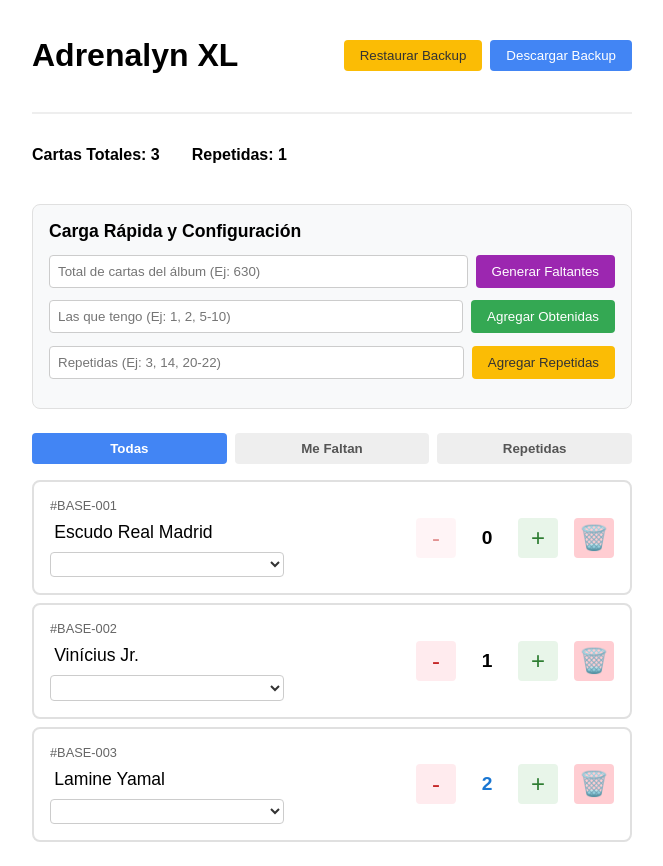
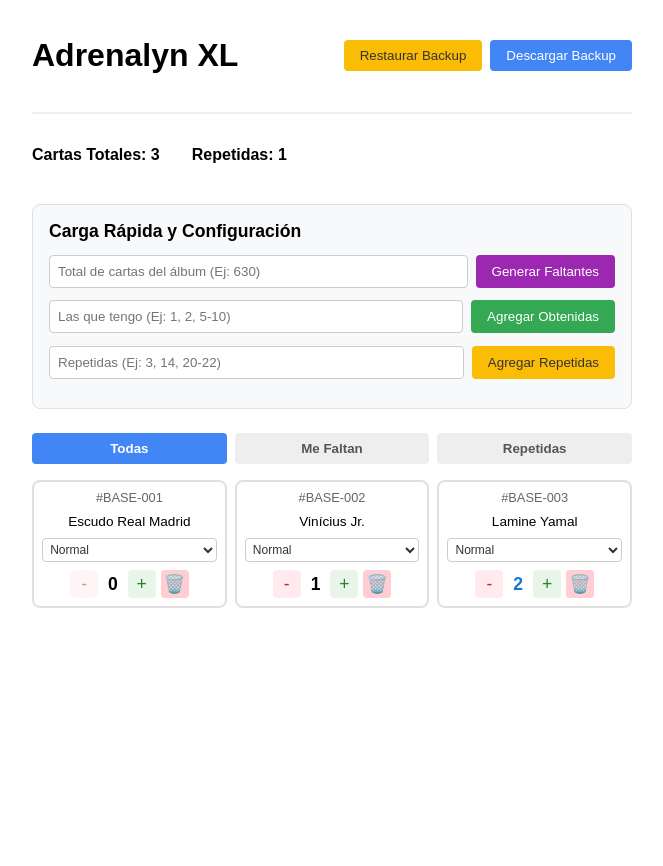
Before and after one commit to julvc/panini-tracker, a Vue app: page / in a window 1280 px wide. Shown: the whole page, without its empty margins (308-971 px from the left). After the commit the page ends 800 px from the top, so only its background shows below. Built offline with nearby package versions, Linux system fonts and the light colour scheme.

Commit message:
Se mejora diseño visual y presentacion.

```diff
--- a/src/components/CardTracker.vue
+++ b/src/components/CardTracker.vue
@@ -46,13 +46,20 @@
       </button>
     </div>
 
+    <!-- Paginador -->
+    <div class="pagination" v-if="totalPages > 1">
+      <button @click="prevPage" :disabled="currentPage === 1" class="btn-page">Anterior</button>
+      <span>Pág {{ currentPage }} / {{ totalPages }}</span>
+      <button @click="nextPage" :disabled="currentPage === totalPages" class="btn-page">Siguiente</button>
+    </div>
+
     <div class="card-list">
       <!-- Mensaje si la lista está vacía -->
       <div v-if="filteredCollection.length === 0" class="empty-state">
         No hay cartas en esta sección.
       </div>
 
-      <div v-for="card in filteredCollection" :key="card.id" :class="['card-item', `design-${card.design || 'normal'}`]">
+      <div v-for="card in paginatedCollection" :key="card.id" :class="['card-item', `design-${card.design || 'normal'}`]">
         <div class="card-info">
           <span class="card-id">#{{ card.id }}</span>
           <input
@@ -119,6 +126,26 @@
   })
 })
 
+// --- LÓGICA DE PAGINACIÓN ---
+const currentPage = ref(1)
+const itemsPerPage = ref(30)
+
+// Al cambiar de pestaña volvemos a la primera página
+watch(activeTab, () => {
+  currentPage.value = 1
+})
+
+const totalPages = computed(() => Math.ceil(filteredCollection.value.length / itemsPerPage.value))
+
+const paginatedCollection = computed(() => {
+  const start = (currentPage.value - 1) * itemsPerPage.value
+  const end = start + itemsPerPage.value
+  return filteredCollection.value.slice(start, end)
+})
+
+const prevPage = () => { if (currentPage.value > 1) currentPage.value-- }
+const nextPage = () => { if (currentPage.value < totalPages.value) currentPage.value++ }
+
 // --- LÓGICA DE INTERFAZ (Toasts y Modals) ---
 const toast = ref({ show: false, message: '', type: 'info' })
 let toastTimeout: ReturnType<typeof setTimeout>
@@ -152,6 +179,11 @@
 
   // --- MIGRACIÓN: Actualizar cartas específicas si ya existen en el localData ---
   store.collection.forEach(card => {
+    // Asignar normal por defecto si no tiene diseño, sin sobreescribir
+    if (!card.design) {
+      card.design = 'normal'
+    }
+
     const info = getCardDefaultInfo(card.id)
     // Si el nombre sigue siendo el genérico, le ponemos el real
     if (info.name !== `Carta ${card.id}` && card.name === `Carta ${card.id}`) {
@@ -493,15 +525,22 @@
   font-weight: bold;
 }
 
+.card-list {
+  display: grid;
+  grid-template-columns: repeat(3, 1fr);
+  gap: 0.5rem;
+}
+
 .card-item {
   display: flex;
+  flex-direction: column;
   justify-content: space-between;
   align-items: center;
-  padding: 1rem;
+  padding: 0.5rem;
   border: 2px solid #e0e0e0;
   border-radius: 8px;
-  margin-bottom: 0.5rem;
   transition: background 0.3s, border-color 0.3s;
+  text-align: center;
 }
 
 .design-normal {
@@ -510,8 +549,31 @@
 }
 
 .design-epica {
-  background-color: #f3e5f5;
-  border-color: #9c27b0;
+  background: linear-gradient(135deg, #555555 0%, #1a1a1a 50%, #333333 100%);
+  border-color: #888888;
+  color: white;
+}
+
+.design-epica .card-id,
+.design-epica .card-count {
+  color: #eee;
+}
+
+.design-epica .card-name-input {
+  color: white;
+}
+
+.design-epica .card-name-input::placeholder {
+  color: #aaa;
+}
+
+.design-epica .card-design-select {
+  background-color: rgba(255, 255, 255, 0.1);
+  color: white;
+}
+
+.design-epica .has-duplicates {
+  color: #64b5f6;
 }
 
 .design-holografica {
@@ -523,6 +585,8 @@
   display: flex;
   flex-direction: column;
   gap: 0.3rem;
+  width: 100%;
+  align-items: center;
 }
 
 .card-id {
@@ -533,10 +597,12 @@
 .card-name-input {
   border: 1px solid transparent;
   background: transparent;
-  font-size: 1.1rem;
+  font-size: 0.85rem;
   font-weight: 500;
   padding: 0.2rem;
   width: 100%;
+  text-align: center;
+  box-sizing: border-box;
 }
 
 .card-name-input:focus {
@@ -549,21 +615,25 @@
   border-radius: 4px;
   border: 1px solid #ccc;
   padding: 0.2rem;
-  font-size: 0.85rem;
+  font-size: 0.75rem;
   background-color: rgba(255, 255, 255, 0.6);
   color: #333;
+  width: 100%;
 }
 
 .card-actions {
   display: flex;
   align-items: center;
-  gap: 1rem;
+  justify-content: center;
+  gap: 0.3rem;
+  width: 100%;
+  margin-top: 0.5rem;
 }
 
 .btn {
-  width: 40px;
-  height: 40px;
-  font-size: 1.5rem;
+  width: 28px;
+  height: 28px;
+  font-size: 1.1rem;
   border: none;
   border-radius: 4px;
   cursor: pointer;
@@ -597,14 +667,38 @@
 }
 
 .card-count {
-  font-size: 1.2rem;
+  font-size: 1.1rem;
   font-weight: bold;
-  min-width: 30px;
+  min-width: 20px;
   text-align: center;
 }
 
 .has-duplicates {
   color: #1976d2;
+}
+
+/* --- ESTILOS DE PAGINACIÓN --- */
+.pagination {
+  display: flex;
+  justify-content: space-between;
+  align-items: center;
+  margin-bottom: 1rem;
+  padding: 0.5rem;
+  background-color: #f8f9fa;
+  border-radius: 8px;
+  font-weight: bold;
+}
+
+.btn-page {
+  background-color: #4285f4;
+  color: white;
+  border: none;
+  padding: 0.5rem 1rem;
+  border-radius: 4px;
+}
+
+.btn-page:disabled {
+  background-color: #a0c1f9;
 }
 
 /* --- ESTILOS PARA POPUPS Y MODALES --- */
```
